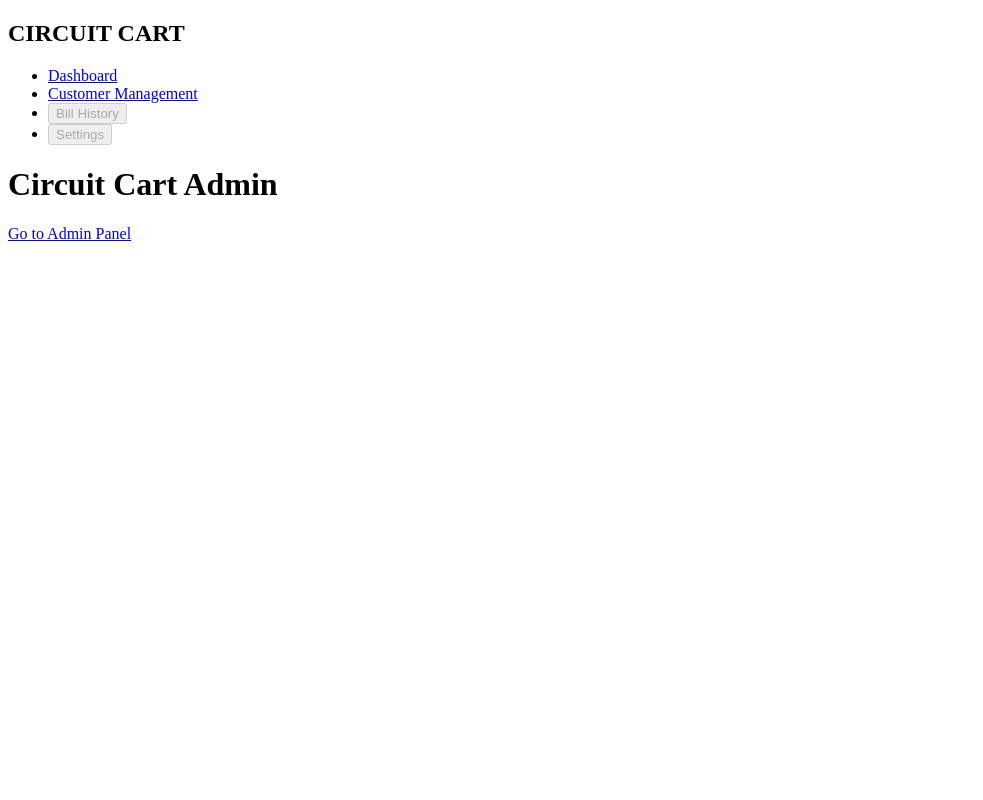
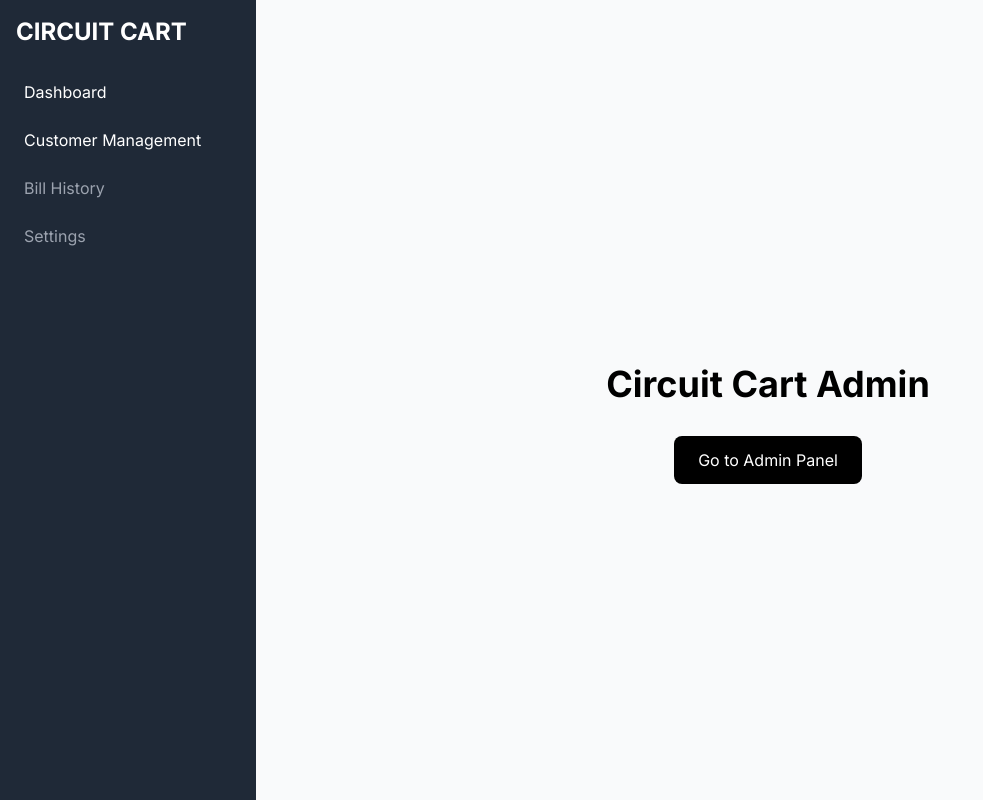
Before and after one commit to msdfernando/circuit-cart-admin, a Next.js app: page / in a window 1280 px wide. Shown: the whole page, without its empty margins (0-983 px from the left). Built offline with nearby package versions, Linux system fonts and the light colour scheme.

Commit message:
refactor: update RootLayout to use Inter font and improve body structure

```diff
--- a/src/app/layout.tsx
+++ b/src/app/layout.tsx
@@ -1,17 +1,29 @@
+import './globals.css';
+import type { Metadata } from 'next';
+import { Inter } from 'next/font/google';
 import Sidebar from '@/components/Sidebar';
+
+const inter = Inter({ subsets: ['latin'] });
+
+export const metadata: Metadata = {
+  title: 'Circuit Cart Admin',
+  description: 'Admin dashboard for Circuit Cart',
+};
 
 export default function RootLayout({
   children,
 }: {
-  children: React.ReactNode
+  children: React.ReactNode;
 }) {
   return (
     <html lang="en">
-      <body className="flex h-screen">
-        <Sidebar />
-        <main className="flex-1 p-6 overflow-auto">
-          {children}
-        </main>
+      <body className={inter.className}>
+        <div className="flex h-screen">
+          <Sidebar />
+          <main className="flex-1 p-6 overflow-auto">
+            {children}
+          </main>
+        </div>
       </body>
     </html>
   );
```
Also changed, not shown: 1 other file (tests, documents, lock files or other folders).
